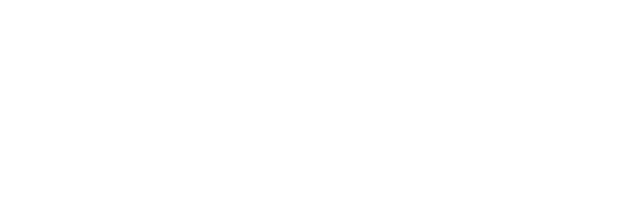
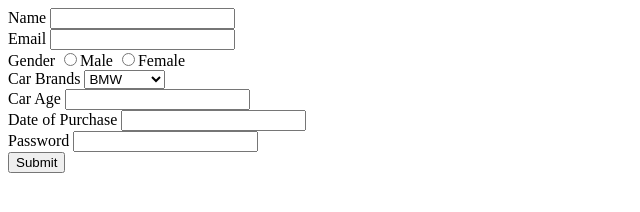
Before and after one commit to acciojob/car-insurance-form-SiddharthSh01, a website: page main.html in a window 1280 px wide. Shown: the whole page, without its empty margins (0-640 px from the left). Drawn offline with Linux system fonts and the light colour scheme.

Commit message:
created a submission

```diff
--- a/main.html
+++ b/main.html
@@ -7,6 +7,28 @@
 </head>
 
 <body>
+	<form acion="#" method="post">
+		<label for="name">Name</label>
+		<input type="text" id="name" name="name" required><br>
+		<label for="email">Email</label>
+		<input type="email" id="email" name="email" required><br>
+		<label for="gender">Gender</label>
+		<input type="radio" name="gender" value="male" required>Male
+		<input type="radio" name="gender" value="female" required>Female<br>
+		<label for="cars">Car Brands</label>
+		<select name="cars" id="cars" required>
+			<option value="BMW">BMW</option>
+			<option value="Audi">Audi</option>
+			<option value="Mercedez">Mercedez</option>
+		</select><br>
+		<label for="carage">Car Age</label>
+		<input type="text" id="carage" name="carage" required><br>
+		<label for="dop">Date of Purchase</label>
+		<input type="text" id="dop" for="dop" required><br>
+		<label for="password">Password</label>
+		<input type="password" id="password" for="password" required><br>
+		<button type="submit">Submit</button><br>
+	</form>
 	<!-- the entire body must be written by student -->
     <script type="text/javascript" src="./script.js">
 </script>
```
